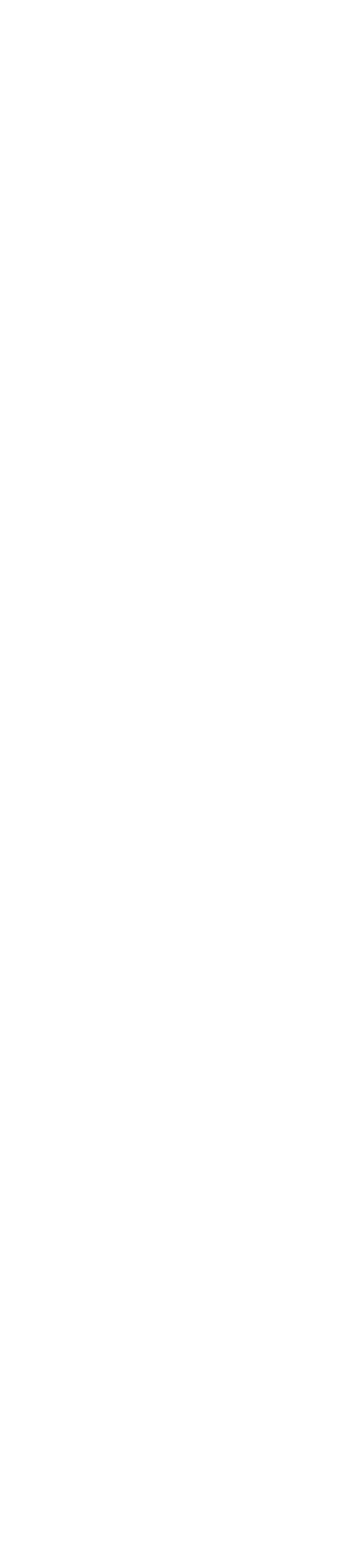
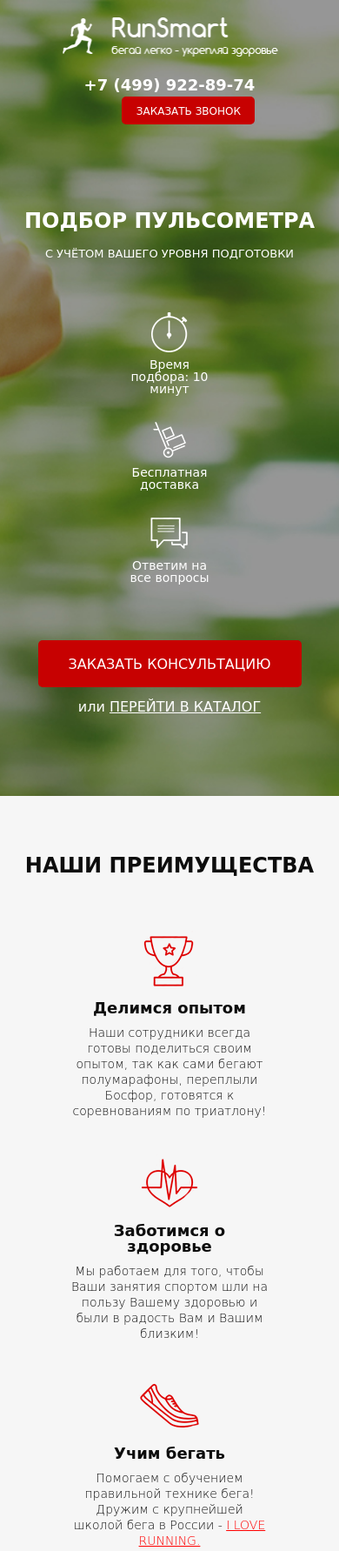
Before and after one commit to AlexanderUsovich/tr-t2, a plain HTML site: page index.html in a window 390 px wide. Shown: the whole page at 87% size. Before the commit the page ends 844 px from the top, so only its background shows below. Drawn offline with nearby package versions, Linux system fonts and the light colour scheme; files that its build step writes are made by us from their sources; a web font is replaced by a local one.

Commit message:
two sections

```diff
--- a/index.html
+++ b/index.html
@@ -3,13 +3,71 @@
 <head>
 	<meta charset="UTF-8">
 	<meta name="viewport" content="width=device-width, initial-scale=1.0">
-	<title>Document</title>
+	<title>pulse</title>
+	<link rel="stylesheet" href="css/normalize.css">
 	<link rel="preconnect" href="https://fonts.googleapis.com">
 	<link rel="preconnect" href="https://fonts.gstatic.com" crossorigin>
 	<link href="https://fonts.googleapis.com/css2?family=MuseoModerno:wght@300;400;500;700&display=swap" rel="stylesheet">
 	<link rel="stylesheet" href="css/main.min.css">
 </head>
 <body>
-
+	<div class="promo">
+		<div class="container">
+			<div class="header">
+				<a href="#" class="header__logo"><img src="icons/01promo/logo.png" alt="logo"></a>
+				<div class="header__official">
+					Официальный представитель <span>Garmin, Polar, Suunto</span>
+				</div>
+				<div class="header__contacts">
+					<a href="tel:+74999228974" class="header__phone">+7 (499) 922-89-74</a>
+					<button class="button">заказать звонок</button>
+				</div>
+			</div>
+			<div class="promo__wrapper">
+				<h1 class="promo__header">Подбор пульсометра</h1>
+				<h2 class="promo__subheader">с учётом Вашего уровня подготовки</h2>
+				<div class="promo__icons">
+					<div class="promo__icon">
+						<img src="icons/01promo/timer.png" alt="timer">
+						Время подбора: 10 минут
+					</div>
+					<div class="promo__icon">
+						<img src="icons/01promo/hand-cart.png" alt="hand-cart">
+						Бесплатная доставка
+					</div>
+					<div class="promo__icon">
+						<img src="icons/01promo/messages.png" alt="messages">
+						Ответим на все вопросы
+					</div>
+				</div>
+				<button class="button button_main">заказать кОНСУЛЬТАЦИЮ</button>
+				<div class="promo__link">
+					или <a href="#">ПЕРЕЙТИ В КАТАЛОГ</a>
+				</div>
+			</div>
+		</div>
+	</div>
+	<div class="advantages">
+		<div class="container">
+			<h2 class="title">НАШИ ПРЕИМУЩЕСТВА</h2>
+			<div class="advantages__wrapper">
+				<div class="advantages__item">
+					<img src="icons/02advantages/cup.png" alt="cup" class="advantages__icon">
+					<h3 class="advantages__subtitle">Делимся опытом</h3>
+					<div class="advantages__text">Наши сотрудники всегда готовы поделиться своим опытом, так как сами бегают полумарафоны, переплыли Босфор, готовятся к соревнованиям по триатлону!</div>
+				</div>
+				<div class="advantages__item">
+					<img src="icons/02advantages/heart.png" alt="heart" class="advantages__icon">
+					<h3 class="advantages__subtitle">Заботимся о здоровье</h3>
+					<div class="advantages__text">Мы работаем для того, чтобы Ваши занятия спортом шли на пользу Вашему здоровью и были в радость Вам и Вашим близким!</div>
+				</div>
+				<div class="advantages__item">
+					<img src="icons/02advantages/shoe.png" alt="shoe" class="advantages__icon">
+					<h3 class="advantages__subtitle">Учим бегать</h3>
+					<div class="advantages__text">Помогаем с обучением правильной технике бега! Дружим с крупнейшей школой бега в России - <a href="#">I LOVE RUNNING.</a></div>
+				</div>
+			</div>
+		</div>
+	</div>
 </body>
 </html>
--- /dev/null
+++ b/sass/base/_media.scss
@@ -0,0 +1,65 @@
+@media (max-width: 991px){
+    .container{
+        padding: 0 10px;
+    }
+}
+@media (max-width: 767px){
+    .advantages{
+        &__wrapper{
+            margin-top: 20px;
+            flex-direction: column;
+            align-items: center;
+        }
+        &__item{
+            margin-top: 40px;
+        }
+        &__subtitle{
+            margin-top: 15px;
+        }
+        &__text{
+            margin-top: 10px;
+        }
+    }
+    .title{
+        font-size: 24px;
+    }
+}
+@media (max-width: 730px){
+   .header{
+        &__official{
+            display: none;
+        }
+   }
+}
+@media (max-width: 575px){
+   .promo{
+        &__wrapper{
+            align-items: center;
+        }
+        &__header{
+            font-size: 24px;
+        }
+        &__subheader{
+            font-size: 13px;
+            margin-top: 5px;
+        }
+        &__icons{
+            width: 100%;
+            margin-top: 25px;
+            flex-direction: column;
+            align-items: center;
+        }
+        &__icon{
+            margin-top: 30px;
+            img{
+                margin-bottom: 7px;
+            }
+        }
+   }
+   .header{
+        flex-direction: column;
+        &__contacts{
+            margin-top: 20px;
+        }
+    }
+}
--- /dev/null
+++ b/sass/base/_normalize.scss
@@ -0,0 +1,349 @@
+/*! normalize.css v8.0.1 | MIT License | github.com/necolas/normalize.css */
+
+/* Document
+   ========================================================================== */
+
+/**
+ * 1. Correct the line height in all browsers.
+ * 2. Prevent adjustments of font size after orientation changes in iOS.
+ */
+
+html {
+  line-height: 1.15; /* 1 */
+  -webkit-text-size-adjust: 100%; /* 2 */
+}
+
+/* Sections
+   ========================================================================== */
+
+/**
+ * Remove the margin in all browsers.
+ */
+
+body {
+  margin: 0;
+}
+
+/**
+ * Render the `main` element consistently in IE.
+ */
+
+main {
+  display: block;
+}
+
+/**
+ * Correct the font size and margin on `h1` elements within `section` and
+ * `article` contexts in Chrome, Firefox, and Safari.
+ */
+
+h1 {
+  font-size: 2em;
+  margin: 0.67em 0;
+}
+
+/* Grouping content
+   ========================================================================== */
+
+/**
+ * 1. Add the correct box sizing in Firefox.
+ * 2. Show the overflow in Edge and IE.
+ */
+
+hr {
+  box-sizing: content-box; /* 1 */
+  height: 0; /* 1 */
+  overflow: visible; /* 2 */
+}
+
+/**
+ * 1. Correct the inheritance and scaling of font size in all browsers.
+ * 2. Correct the odd `em` font sizing in all browsers.
+ */
+
+pre {
+  font-family: monospace, monospace; /* 1 */
+  font-size: 1em; /* 2 */
+}
+
+/* Text-level semantics
+   ========================================================================== */
+
+/**
+ * Remove the gray background on active links in IE 10.
+ */
+
+a {
+  background-color: transparent;
+}
+
+/**
+ * 1. Remove the bottom border in Chrome 57-
+ * 2. Add the correct text decoration in Chrome, Edge, IE, Opera, and Safari.
+ */
+
+abbr[title] {
+  border-bottom: none; /* 1 */
+  text-decoration: underline; /* 2 */
+  text-decoration: underline dotted; /* 2 */
+}
+
+/**
+ * Add the correct font weight in Chrome, Edge, and Safari.
+ */
+
+b,
+strong {
+  font-weight: bolder;
+}
+
+/**
+ * 1. Correct the inheritance and scaling of font size in all browsers.
+ * 2. Correct the odd `em` font sizing in all browsers.
+ */
+
+code,
+kbd,
+samp {
+  font-family: monospace, monospace; /* 1 */
+  font-size: 1em; /* 2 */
+}
+
+/**
+ * Add the correct font size in all browsers.
+ */
+
+small {
+  font-size: 80%;
+}
+
+/**
+ * Prevent `sub` and `sup` elements from affecting the line height in
+ * all browsers.
+ */
+
+sub,
+sup {
+  font-size: 75%;
+  line-height: 0;
+  position: relative;
+  vertical-align: baseline;
+}
+
+sub {
+  bottom: -0.25em;
+}
+
+sup {
+  top: -0.5em;
+}
+
+/* Embedded content
+   ========================================================================== */
+
+/**
+ * Remove the border on images inside links in IE 10.
+ */
+
+img {
+  border-style: none;
+}
+
+/* Forms
+   ========================================================================== */
+
+/**
+ * 1. Change the font styles in all browsers.
+ * 2. Remove the margin in Firefox and Safari.
+ */
+
+button,
+input,
+optgroup,
+select,
+textarea {
+  font-family: inherit; /* 1 */
+  font-size: 100%; /* 1 */
+  line-height: 1.15; /* 1 */
+  margin: 0; /* 2 */
+}
+
+/**
+ * Show the overflow in IE.
+ * 1. Show the overflow in Edge.
+ */
+
+button,
+input { /* 1 */
+  overflow: visible;
+}
+
+/**
+ * Remove the inheritance of text transform in Edge, Firefox, and IE.
+ * 1. Remove the inheritance of text transform in Firefox.
+ */
+
+button,
+select { /* 1 */
+  text-transform: none;
+}
+
+/**
+ * Correct the inability to style clickable types in iOS and Safari.
+ */
+
+button,
+[type="button"],
+[type="reset"],
+[type="submit"] {
+  -webkit-appearance: button;
+}
+
+/**
+ * Remove the inner border and padding in Firefox.
+ */
+
+button::-moz-focus-inner,
+[type="button"]::-moz-focus-inner,
+[type="reset"]::-moz-focus-inner,
+[type="submit"]::-moz-focus-inner {
+  border-style: none;
+  padding: 0;
+}
+
+/**
+ * Restore the focus styles unset by the previous rule.
+ */
+
+button:-moz-focusring,
+[type="button"]:-moz-focusring,
+[type="reset"]:-moz-focusring,
+[type="submit"]:-moz-focusring {
+  outline: 1px dotted ButtonText;
+}
+
+/**
+ * Correct the padding in Firefox.
+ */
+
+fieldset {
+  padding: 0.35em 0.75em 0.625em;
+}
+
+/**
+ * 1. Correct the text wrapping in Edge and IE.
+ * 2. Correct the color inheritance from `fieldset` elements in IE.
+ * 3. Remove the padding so developers are not caught out when they zero out
+ *    `fieldset` elements in all browsers.
+ */
+
+legend {
+  box-sizing: border-box; /* 1 */
+  color: inherit; /* 2 */
+  display: table; /* 1 */
+  max-width: 100%; /* 1 */
+  padding: 0; /* 3 */
+  white-space: normal; /* 1 */
+}
+
+/**
+ * Add the correct vertical alignment in Chrome, Firefox, and Opera.
+ */
+
+progress {
+  vertical-align: baseline;
+}
+
+/**
+ * Remove the default vertical scrollbar in IE 10+.
+ */
+
+textarea {
+  overflow: auto;
+}
+
+/**
+ * 1. Add the correct box sizing in IE 10.
+ * 2. Remove the padding in IE 10.
+ */
+
+[type="checkbox"],
+[type="radio"] {
+  box-sizing: border-box; /* 1 */
+  padding: 0; /* 2 */
+}
+
+/**
+ * Correct the cursor style of increment and decrement buttons in Chrome.
+ */
+
+[type="number"]::-webkit-inner-spin-button,
+[type="number"]::-webkit-outer-spin-button {
+  height: auto;
+}
+
+/**
+ * 1. Correct the odd appearance in Chrome and Safari.
+ * 2. Correct the outline style in Safari.
+ */
+
+[type="search"] {
+  -webkit-appearance: textfield; /* 1 */
+  outline-offset: -2px; /* 2 */
+}
+
+/**
+ * Remove the inner padding in Chrome and Safari on macOS.
+ */
+
+[type="search"]::-webkit-search-decoration {
+  -webkit-appearance: none;
+}
+
+/**
+ * 1. Correct the inability to style clickable types in iOS and Safari.
+ * 2. Change font properties to `inherit` in Safari.
+ */
+
+::-webkit-file-upload-button {
+  -webkit-appearance: button; /* 1 */
+  font: inherit; /* 2 */
+}
+
+/* Interactive
+   ========================================================================== */
+
+/*
+ * Add the correct display in Edge, IE 10+, and Firefox.
+ */
+
+details {
+  display: block;
+}
+
+/*
+ * Add the correct display in all browsers.
+ */
+
+summary {
+  display: list-item;
+}
+
+/* Misc
+   ========================================================================== */
+
+/**
+ * Add the correct display in IE 10+.
+ */
+
+template {
+  display: none;
+}
+
+/**
+ * Add the correct display in IE 10.
+ */
+
+[hidden] {
+  display: none;
+}
--- /dev/null
+++ b/sass/blocks/_advantages.scss
@@ -0,0 +1,35 @@
+.advantages{
+    padding: 65px 0 70px;
+    background: #F6F6F6;
+    &__wrapper{
+        display: flex;
+        justify-content: space-between;
+        margin-top: 70px;
+    }
+    &__item{
+        width: 230px;
+        display: flex;
+        flex-direction: column;
+        align-items: center;
+    }
+    &__subtitle{
+        margin-top: 35px;
+        font-weight: 700;
+        font-size: 18px;
+        line-height: 18px;
+        text-align: center;
+        color: #0D0D0D;
+    }
+    &__text{
+        margin-top: 20px;
+        font-weight: 300;
+        font-size: 14px;
+        line-height: 18px;
+        text-align: center;
+        color: #0D0D0D;
+        a{
+            text-decoration-line: underline;
+            color: #FF0000;
+        }
+    }
+}
--- /dev/null
+++ b/sass/blocks/_buttons.scss
@@ -0,0 +1,22 @@
+.button{
+    width: 153px;
+    height: 32px;
+    background: #C70101;
+    border: none;
+    border-radius: 5px;
+    text-align: center;
+    text-transform: uppercase;
+    color: #FFFFFF;
+    font-weight: 500;
+    font-size: 12px;
+    line-height: 32px;
+    margin-top: 4px;
+    cursor: pointer;
+    &_main{
+        margin-top: 65px;
+        width: 303px;
+        height: 54px;
+        font-size: 16px;
+        line-height: 54px;
+    }
+}
--- /dev/null
+++ b/sass/blocks/_header.scss
@@ -0,0 +1,36 @@
+.header{
+    display: flex;
+    justify-content: space-between;
+    align-items: center;
+    &__logo{
+        display: block;
+        width: 250px;
+        img{
+            width: 100%;
+        }
+    }
+    &__official{
+        font-weight: 500;
+        font-size: 12px;
+        line-height: 12px;
+        color: #FFFFFF;
+        text-align: center;
+        span{
+            display: block;
+            font-size: 18px;
+            line-height: 18px;
+            margin-top: 10px;
+        }
+    }
+    &__contacts{
+        display: flex;
+        flex-direction: column;
+        align-items: end;
+    }
+    &__phone{
+        font-weight: 700;
+        font-size: 18px;
+        line-height: 18px;
+        color: #FFFFFF;
+    }
+}
--- /dev/null
+++ b/sass/blocks/_promo.scss
@@ -0,0 +1,58 @@
+.promo{
+    background: url('../../img/bg.jpg') no-repeat center / cover;
+    min-height: 600px;
+    padding: 20px 0 90px;
+    &__wrapper{
+        display: flex;
+        flex-direction: column;
+        align-items: end;
+    }
+    &__header{
+        margin-top: 90px;
+        font-weight: 700;
+        font-size: 42px;
+        line-height: 42px;
+        text-transform: uppercase;
+        color: #FFFFFF;
+    }
+    &__subheader{
+        margin-top: 17px;
+        font-weight: 500;
+        font-size: 24px;
+        line-height: 24px;
+        text-transform: uppercase;
+        color: #FFFFFF;
+    }
+    &__icons{
+        margin-top: 60px;
+        display: flex;
+        width: 425px;
+        justify-content: space-between;
+    }
+    &__icon{
+        width: 110px;
+        display: flex;
+        flex-direction: column;
+        align-items: center;
+        text-align: center;
+        color: #FFFFFF;
+        font-weight: 500;
+        font-size: 14px;
+        line-height: 14px;
+        img{
+            margin-bottom: 20px;
+        }
+    }
+    &__link{
+        margin-top: 10px;
+        font-weight: 500;
+        font-size: 16px;
+        line-height: 25px;
+        color: #FFFFFF;
+        a{
+            text-transform: uppercase;
+            text-decoration-line: underline;
+            color: #FFFFFF;
+        }
+    }
+}
--- /dev/null
+++ b/sass/blocks/_title.scss
@@ -0,0 +1,7 @@
+.title{
+    font-weight: 700;
+    font-size: 30px;
+    line-height: 30px;
+    text-align: center;
+    color: #0D0D0D;
+}
--- a/sass/main.sass
+++ /dev/null
@@ -1,2 +0,0 @@
-body
-    font-family: 'MuseoModerno', cursive
--- /dev/null
+++ b/sass/main.scss
@@ -0,0 +1,26 @@
+@import 'base/normalize';
+@import 'base/variables';
+@import 'base/mixins';
+
+
+* {
+    font-family: 'MuseoModerno', cursive;
+}
+h1, h2, h3, p, ul, ol{
+    margin: 0;
+    padding: 0;
+}
+a{
+    text-decoration: none;
+}
+.container{
+    max-width: 942px;
+    margin: 0 auto;
+}
+
+@import 'blocks/promo';
+@import 'blocks/header';
+@import 'blocks/buttons';
+@import 'blocks/advantages';
+@import 'blocks/title';
+@import 'base/media'
```
Also changed, not shown: icons/01promo/hand-cart.png (added), icons/01promo/logo.png (renamed from icons/logo.png), icons/01promo/messages.png (added), icons/01promo/timer.png (added), icons/02advantages/cup.png (added), icons/02advantages/heart.png (added), icons/02advantages/shoe.png (added), img/bg.jpg (added), sass/base/_mixins.scss (added), sass/base/_variables.scss (added).
